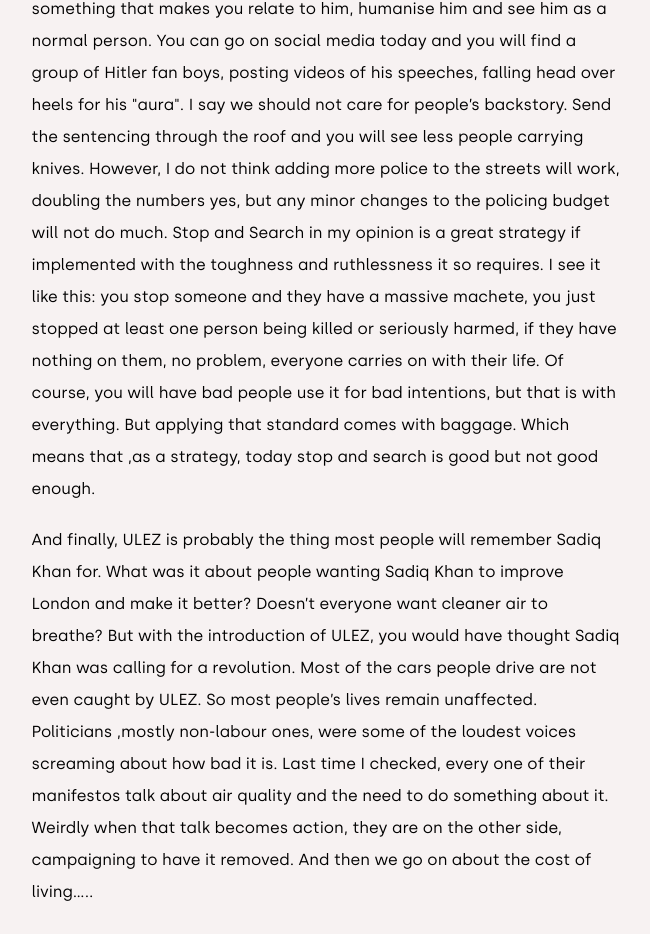
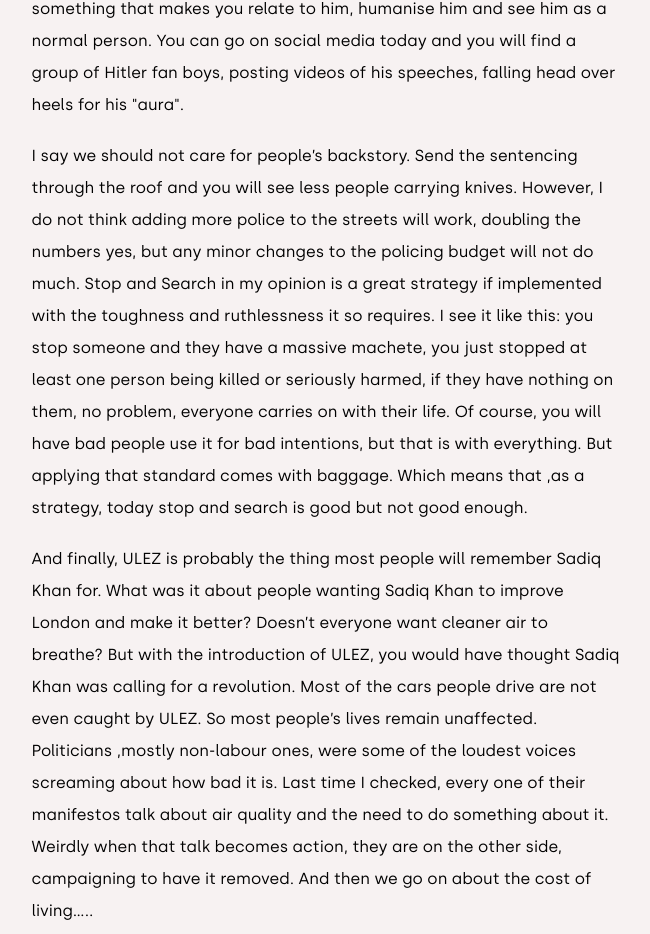
Before and after one commit to DonHamsa/myPortfolio, a Next.js app: page /blogs/politics in a window 1280 px wide. Shown: the part 1178-2112 px from the top of the page, without its empty margins (314-964 px from the left). Built offline with nearby package versions, Linux system fonts and the light colour scheme.

Commit message:
shorter paragraphs

```diff
--- a/src/app/blogs/politics/page.jsx
+++ b/src/app/blogs/politics/page.jsx
@@ -2,35 +2,93 @@
 
 export default function Journey() {
   return (
-    <PostTemplate
-      title="What even is Politics"
-      date="17th Jan 2025"
-    >
+    <PostTemplate title="What even is Politics" date="17th Jan 2025">
       <p className="mb-[19px] ">
-      When I see a horrible video on social media of a knife attack I instantly know what the comments will be filled with. There only seems to be one person to blame. Sadiq Khan. Now, Sadiq Khan is the elected Mayor of London and so he is responsible for a lot of things in London, like transport, housing, roads and the economy. Now, if I were to go down that list and take a guess at what the mayor would want, I would say great transport, a lot of houses, smooth,accessible roads and a strong and stable economy. I am sure everyone also wants the same. The problem is that it is just not realistic.
-
+        When I see a horrible video on social media of a knife attack I
+        instantly know what the comments will be filled with. There only seems
+        to be one person to blame. Sadiq Khan. Now, Sadiq Khan is the elected
+        Mayor of London and so he is responsible for a lot of things in London,
+        like transport, housing, roads and the economy. Now, if I were to go
+        down that list and take a guess at what the mayor would want, I would
+        say great transport, a lot of houses, smooth,accessible roads and a
+        strong and stable economy. I am sure everyone also wants the same. The
+        problem is that it is just not realistic.
       </p>
       <p className="mb-[19px] ">
-      So why is it Sadiq Khan’s fault? To me,  I cannot see how Sadiq Khan can be blamed. He did not order the stabbing. He clearly does not support people carrying knives with the aim to harm. A more reasonable response would be to ask what is being done to stop this. Logically, I would argue that we should impose harsher sentences for those convicted, so that those thinking of carrying a knife will think twice before purchasing or walking on the street with one.To pair logic with more logic, I say we do better at  catching those who perpetrate these attacks. So in summary, changing the sentencing laws around knife crime plus more or better police presence surely will shut the book on this nightmare of a story.
-
+        So why is it Sadiq Khan’s fault? To me, I cannot see how Sadiq Khan can
+        be blamed. He did not order the stabbing. He clearly does not support
+        people carrying knives with the aim to harm. A more reasonable response
+        would be to ask what is being done to stop this. Logically, I would
+        argue that we should impose harsher sentences for those convicted, so
+        that those thinking of carrying a knife will think twice before
+        purchasing or walking on the street with one.To pair logic with more
+        logic, I say we do better at catching those who perpetrate these
+        attacks. So in summary, changing the sentencing laws around knife crime
+        plus more or better police presence surely will shut the book on this
+        nightmare of a story.
       </p>
       <p className="mb-[19px] ">
-      Again, the sad reality is that neither really is a hopeful solution. Increasing sentencing for knife crime apparently does not solve the problem. This is not the average person’s opinion, but those we elect into parliament and the judiciary. To really tackle the issue, they say we need to know people’s reasons for carrying knives and remove them. I do not buy it. With every bad action, crime or immoral wrong, there is always something that makes you feel sorry for the bad guy, maybe even something that makes you relate to him, humanise him and see him as a normal person. You can go on social media today and you will find a group of Hitler fan boys, posting videos of his speeches, falling head over heels for his "aura".
-
-      I say we should not care for people’s backstory. Send the sentencing through the roof and you will see less people carrying knives. However, I do not think adding more police to the streets will work, doubling the numbers yes, but any minor changes to the policing budget will not do much.  Stop and Search in my opinion is a great strategy if implemented with the toughness and ruthlessness it so requires. I see it like this: you stop someone and they have a massive machete, you just stopped at least one person being killed or seriously harmed, if they have nothing on them, no problem, everyone carries on with their life. Of course, you will have bad people use it for bad intentions, but that is with everything. But applying that standard comes with baggage. Which means that ,as a strategy, today stop and search is good but not good enough.
-
+        Again, the sad reality is that neither really is a hopeful solution.
+        Increasing sentencing for knife crime apparently does not solve the
+        problem. This is not the average person’s opinion, but those we elect
+        into parliament and the judiciary. To really tackle the issue, they say
+        we need to know people’s reasons for carrying knives and remove them. I
+        do not buy it. With every bad action, crime or immoral wrong, there is
+        always something that makes you feel sorry for the bad guy, maybe even
+        something that makes you relate to him, humanise him and see him as a
+        normal person. You can go on social media today and you will find a
+        group of Hitler fan boys, posting videos of his speeches, falling head
+        over heels for his "aura".
       </p>
       <p className="mb-[19px] ">
-      And finally, ULEZ is probably the thing most people will remember Sadiq Khan for.  What was it about people wanting Sadiq Khan to improve London and make it better? Doesn’t everyone want cleaner air to breathe? But with the introduction of ULEZ, you would have thought Sadiq Khan was calling for a revolution. Most of the cars people drive are not even caught by ULEZ. So most people’s lives remain unaffected. Politicians ,mostly non-labour ones, were some of the loudest voices screaming about how bad it is. Last time I checked, every one of their manifestos talk about air quality and the need to do something about it. Weirdly when that talk becomes action, they are on the other side, campaigning to have it removed. And then we go on about the cost of living…..
-
+        I say we should not care for people’s backstory. Send the sentencing
+        through the roof and you will see less people carrying knives. However,
+        I do not think adding more police to the streets will work, doubling the
+        numbers yes, but any minor changes to the policing budget will not do
+        much. Stop and Search in my opinion is a great strategy if implemented
+        with the toughness and ruthlessness it so requires. I see it like this:
+        you stop someone and they have a massive machete, you just stopped at
+        least one person being killed or seriously harmed, if they have nothing
+        on them, no problem, everyone carries on with their life. Of course, you
+        will have bad people use it for bad intentions, but that is with
+        everything. But applying that standard comes with baggage. Which means
+        that ,as a strategy, today stop and search is good but not good enough.
       </p>
       <p className="mb-[19px] ">
-      I am going to try being logical here. For the past 15 years, whenever there have been key economic policy announcements, it felt like bad news. Every time. It makes the whole field sound illogical and too boring to get to the bottom of. Why can’t we just all take some time to think about what economics is: unlimited choice, limited resources. We all want no homelessness, a home for every person, free transport etc. But we can’t have all of that. Tough decisions have to be made. You can sell the long term vision but you cannot ignore the families going without heating in the winter. You can prioritise tax-cuts, reducing transport fares and increasing public spending, but the deficit must be reduced, which means nothing to the average person. It truly feels like whatever you do, people will complain and the journalist will make their money.
-
+        And finally, ULEZ is probably the thing most people will remember Sadiq
+        Khan for. What was it about people wanting Sadiq Khan to improve London
+        and make it better? Doesn’t everyone want cleaner air to breathe? But
+        with the introduction of ULEZ, you would have thought Sadiq Khan was
+        calling for a revolution. Most of the cars people drive are not even
+        caught by ULEZ. So most people’s lives remain unaffected. Politicians
+        ,mostly non-labour ones, were some of the loudest voices screaming about
+        how bad it is. Last time I checked, every one of their manifestos talk
+        about air quality and the need to do something about it. Weirdly when
+        that talk becomes action, they are on the other side, campaigning to
+        have it removed. And then we go on about the cost of living…..
+      </p>
+      <p className="mb-[19px] ">
+        I am going to try being logical here. For the past 15 years, whenever
+        there have been key economic policy announcements, it felt like bad
+        news. Every time. It makes the whole field sound illogical and too
+        boring to get to the bottom of. Why can’t we just all take some time to
+        think about what economics is: unlimited choice, limited resources. We
+        all want no homelessness, a home for every person, free transport etc.
+        But we can’t have all of that. Tough decisions have to be made. You can
+        sell the long term vision but you cannot ignore the families going
+        without heating in the winter. You can prioritise tax-cuts, reducing
+        transport fares and increasing public spending, but the deficit must be
+        reduced, which means nothing to the average person. It truly feels like
+        whatever you do, people will complain and the journalist will make their
+        money.
       </p>
 
       <p className="mb-[19px] pb-[20px]">
-      As I get older, I will definitely change my opinion about Politics in general, but I just feel like it is the worst job in the world. It feels like you get blamed for everything. You can try your best, have the best intentions, but you will always be playing the blame game with the public and journalists. It is just boring, but the money is not too bad.
+        As I get older, I will definitely change my opinion about Politics in
+        general, but I just feel like it is the worst job in the world. It feels
+        like you get blamed for everything. You can try your best, have the best
+        intentions, but you will always be playing the blame game with the
+        public and journalists. It is just boring, but the money is not too bad.
       </p>
     </PostTemplate>
   );
```
